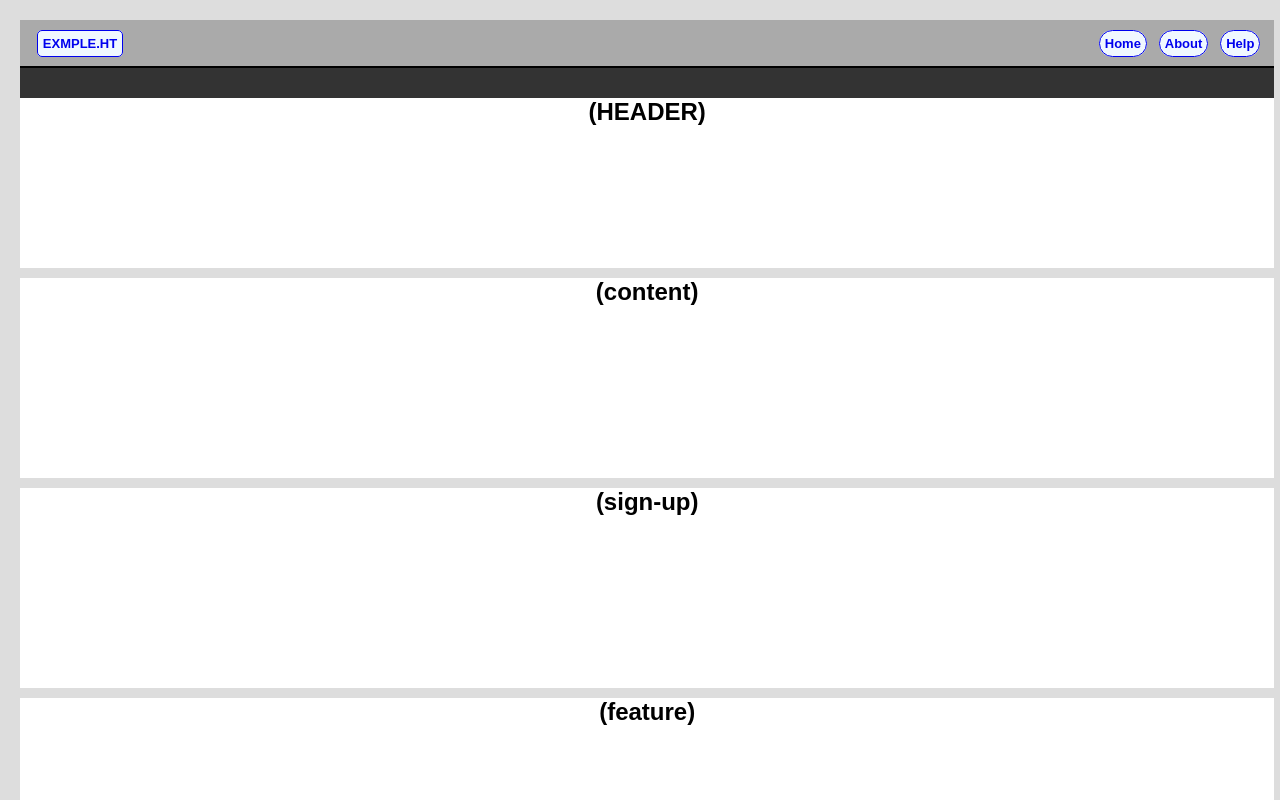
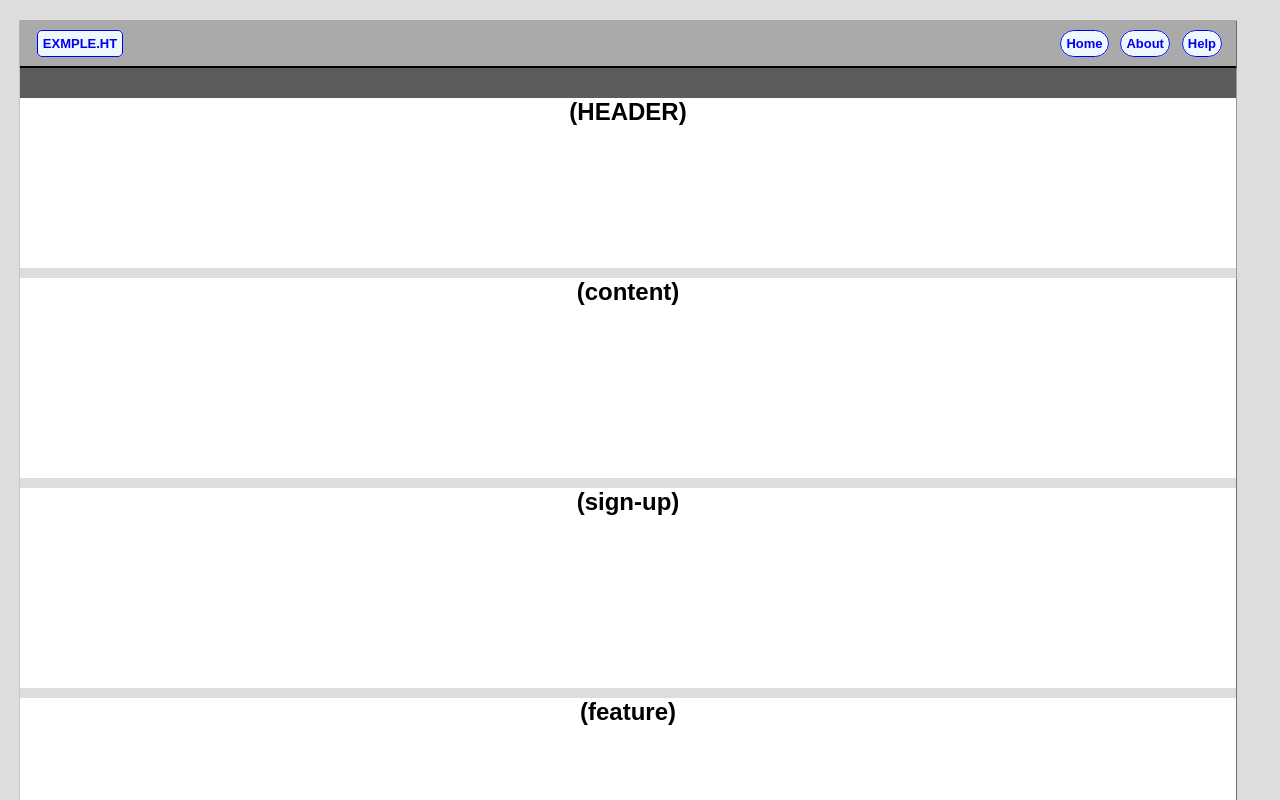
Before and after one commit to slva643/layout01, a plain HTML site: page index.html in a window 1280 px wide. Shown: the top 800 px of the page. Drawn offline with Linux system fonts and the light colour scheme.

Commit message:
Update style.css

```diff
--- a/Css/style.css
+++ b/Css/style.css
@@ -3,18 +3,24 @@
     padding: 0px;
     font-family: Arial, Helvetica, sans-serif;
     text-decoration: none;
+
 }
 
 body {
-    width: 98%;
+    width: 95%;
     height: 100vh;
     margin: 20px;
     background-color: #ddd;
+    box-shadow: 0.1px 1px 0px  0.2px  black;
+
+
 }
 
 menu {
     background-color: #aaa;
     border-bottom: 2px solid black;
+    box-shadow: 0.1px 1px 0px  0.2px  black;
+
 }
 
 .logo {
@@ -58,6 +64,9 @@ a {
     font-size: 13px;
     padding: 5px;
 }
+main {
+    box-shadow: 0.2px 1px 0px  0.2px  rgba(0, 0, 0, 0.651);
+}
 
 a:hover {
     background-color:#f1f1f1 ;
@@ -69,7 +78,7 @@ a:hover {
 }
 
 .head-menu {
-    background-color: #333;
+    background-color: #333333cb;
     height: 30px;
 }
 
@@ -105,6 +114,7 @@ h1 {
 footer {
     height: 200px;
     background-color: black;
+    margin-bottom: 5px;
 }
 
 footer h1 {
```
